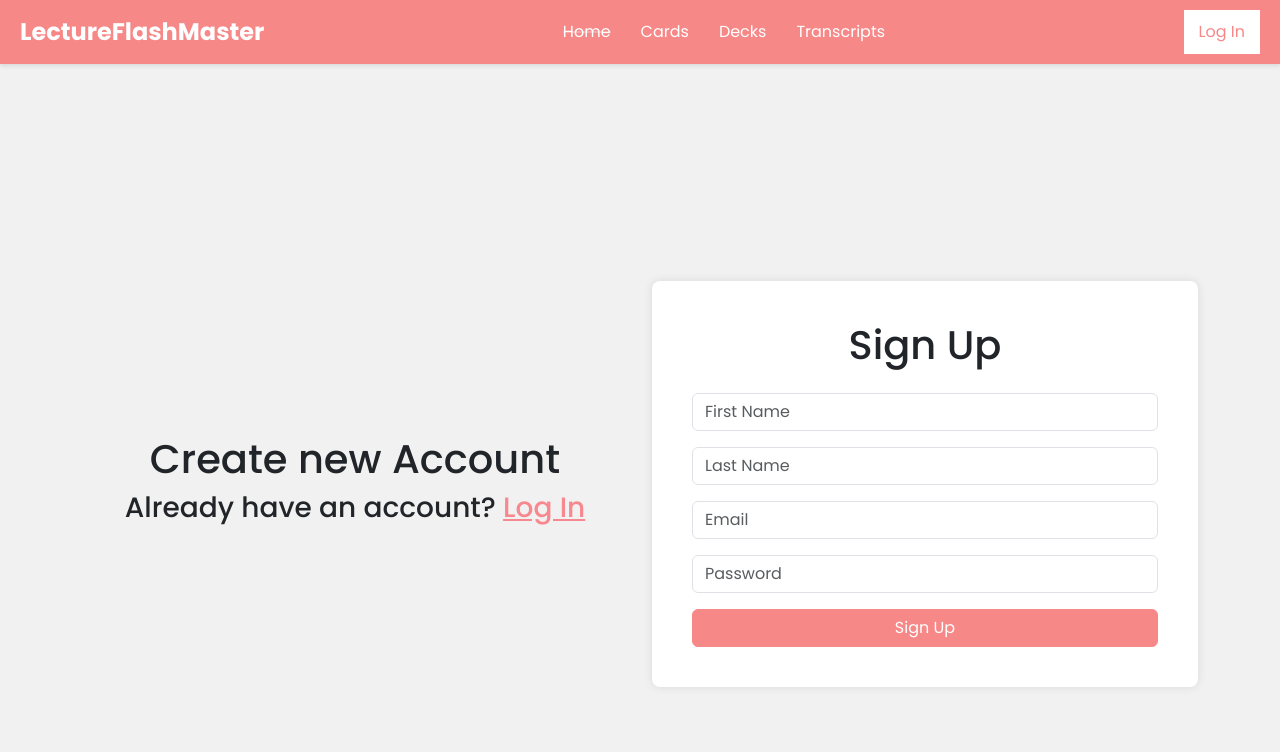
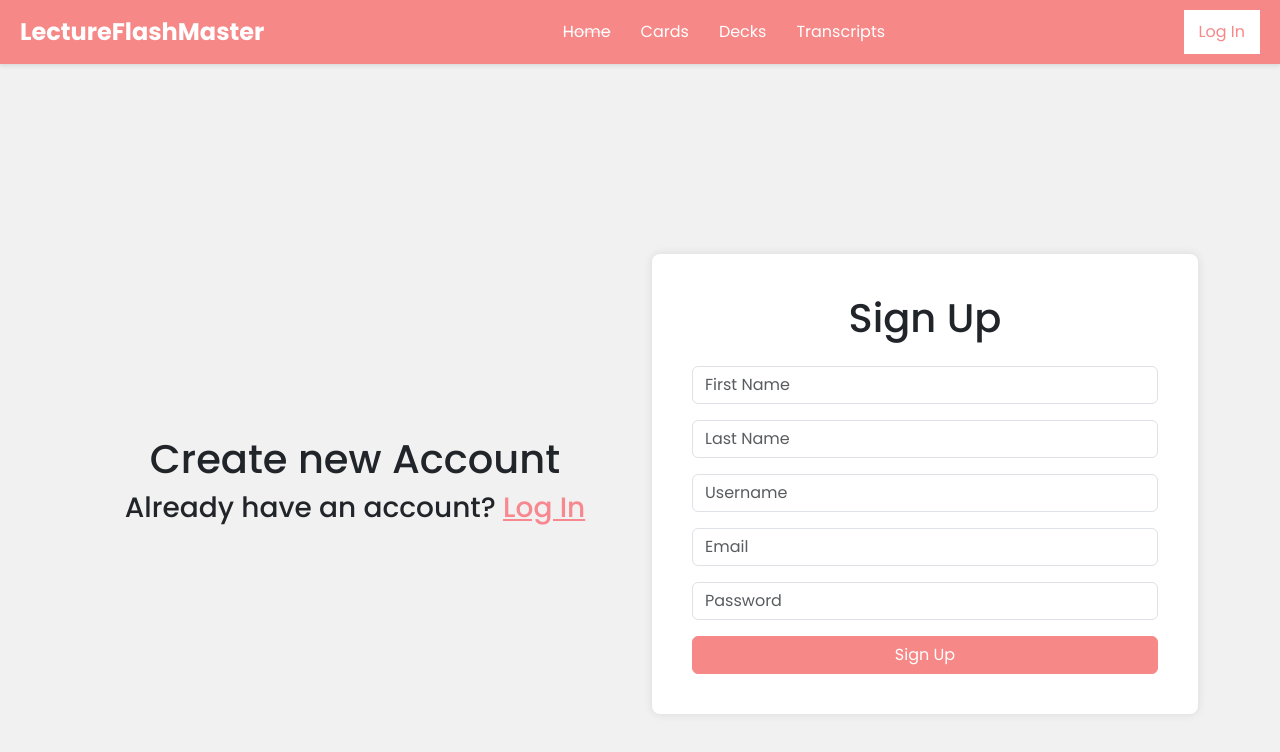
Before and after one commit to MinhGiaNgy/SpringHack-24-, a React (Create React App) app in the folder frontend/: page /signup in a window 1280 px wide. Shown: the top 752 px of the page. Built offline with nearby package versions, Linux system fonts and the light colour scheme.

Commit message:
redirect after signup and login successfully

```diff
--- a/frontend/src/Pages/CSS/DeckPage.css
+++ b/frontend/src/Pages/CSS/DeckPage.css
@@ -22,7 +22,6 @@
     padding: 40px;
     border-radius: 8px;
     text-align: center;
-    flex: 1;
     display: flex;
     flex-direction: column;
     align-items: center;
--- a/frontend/src/Pages/Login.jsx
+++ b/frontend/src/Pages/Login.jsx
@@ -1,11 +1,13 @@
 import React, { useState } from 'react';
-import axios from 'axios'; // Import axios
+import { useNavigate } from 'react-router-dom'; // Import useNavigate
+import axios from 'axios';
 import './CSS/Login.css';
 
 const Login = () => {
   const [email, setEmail] = useState('');
   const [password, setPassword] = useState('');
   const [error, setError] = useState(null);
+  const navigate = useNavigate(); // Use useNavigate for redirection
 
   const handleSubmit = async (e) => {
     e.preventDefault();
@@ -21,6 +23,9 @@ const Login = () => {
         setEmail('');
         setPassword('');
         setError(null); // Clear any previous errors
+
+        // Redirect to home page after successful login
+        navigate('/');
       } else {
         throw new Error('Login failed');
       }
--- a/frontend/src/Pages/Signup.jsx
+++ b/frontend/src/Pages/Signup.jsx
@@ -1,15 +1,19 @@
 import React, { useState } from 'react';
-import axios from 'axios'; // Import axios
-import { Container, Row, Col, Form, FormGroup, Input, Button } from 'reactstrap';
+import { useNavigate } from 'react-router-dom'; // Import useNavigate
+import axios from 'axios';
+import { Container, Row, Col, Form, FormGroup, Input, Button, Modal, ModalHeader, ModalBody, ModalFooter } from 'reactstrap';
 import './CSS/Signup.css';
 
 const Signup = () => {
   const [firstName, setFirstName] = useState('');
   const [lastName, setLastName] = useState('');
+  const [username, setUsername] = useState('');
   const [email, setEmail] = useState('');
   const [password, setPassword] = useState('');
-  const [role, setRole] = useState('USER'); // Assuming default role is USER
+  const [role, setRole] = useState('USER');
   const [error, setError] = useState(null);
+  const [showSuccessModal, setShowSuccessModal] = useState(false);
+  const navigate = useNavigate(); // Use useNavigate for redirection
 
   const handleSubmit = async (e) => {
     e.preventDefault();
@@ -17,7 +21,7 @@ const Signup = () => {
     try {
       const response = await axios.post('/api/auth/signup', {
         email,
-        username: email, // Assuming username is the same as email for simplicity
+        username,
         password,
         role,
         firstName,
@@ -26,18 +30,24 @@ const Signup = () => {
 
       console.log('Signup successful:', response.data);
 
-      // Reset the form fields after successful signup
       setFirstName('');
       setLastName('');
+      setUsername('');
       setEmail('');
       setPassword('');
-      setError(null); // Clear any previous errors
+      setError(null);
+
+      setShowSuccessModal(true);
     } catch (error) {
       console.error('Signup error:', error.message);
       setError('Signup failed. Please check your details and try again.');
     }
   };
 
+  const handleModalClose = () => {
+    setShowSuccessModal(false);
+    navigate('/login'); // Redirect to login page after closing modal
+  };
   return (
     <div className="signup-page">
       <Container>
@@ -70,6 +80,15 @@ const Signup = () => {
                 </FormGroup>
                 <FormGroup>
                   <Input
+                    type="text"
+                    placeholder="Username"
+                    value={username}
+                    onChange={(e) => setUsername(e.target.value)}
+                    required
+                  />
+                </FormGroup>
+                <FormGroup>
+                  <Input
                     type="email"
                     placeholder="Email"
                     value={email}
@@ -93,6 +112,16 @@ const Signup = () => {
           </Col>
         </Row>
       </Container>
+
+      <Modal isOpen={showSuccessModal} toggle={handleModalClose}>
+        <ModalHeader toggle={handleModalClose}>Signup Successful</ModalHeader>
+        <ModalBody>
+          Your account has been created successfully! You will be redirected to the login page.
+        </ModalBody>
+        <ModalFooter>
+          <Button color="primary" onClick={handleModalClose}>OK</Button>
+        </ModalFooter>
+      </Modal>
     </div>
   );
 };
```
